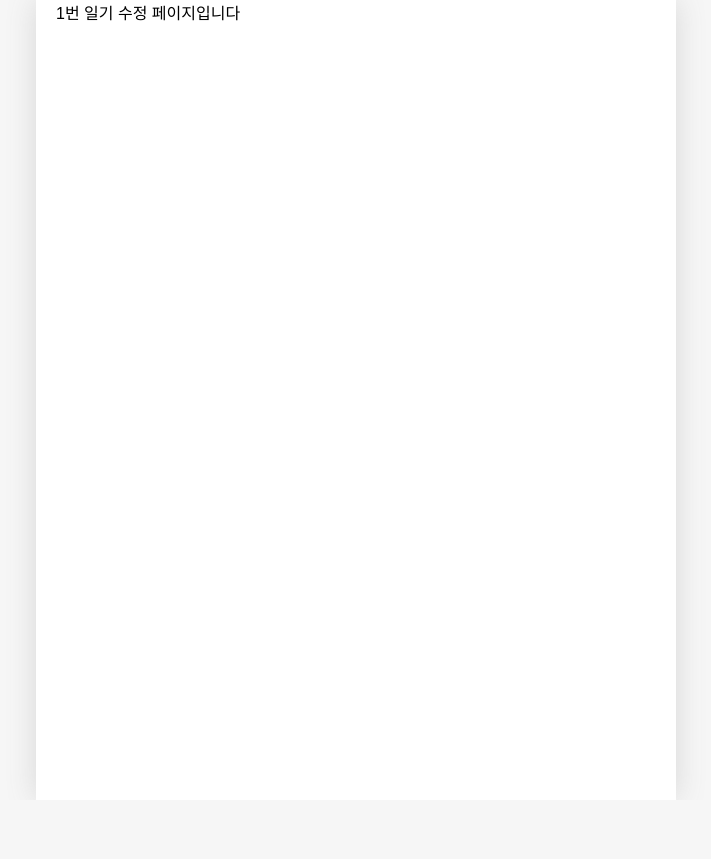
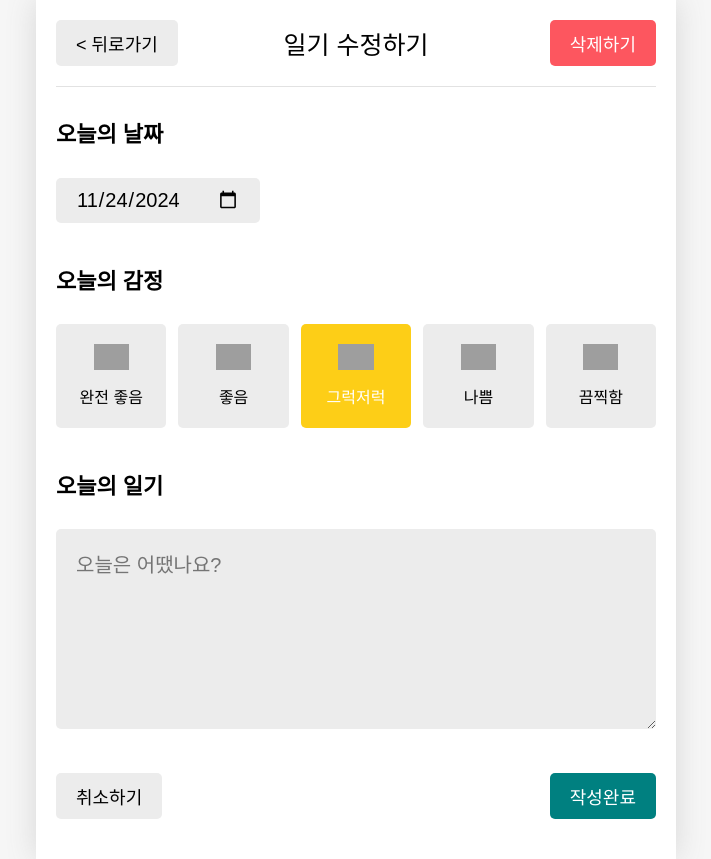
Before and after one commit to JSKangx/oneBite-React, a React (Vite) app in the folder section12/: page /edit/1 in a window 1280 px wide. Shown: the whole page, without its empty margins (284-995 px from the left). Before the commit the page ends 800 px from the top, so only its background shows below. Built offline with nearby package versions, Linux system fonts and the light colour scheme; grey boxes are pictures that could not be loaded; a web font is replaced by a local one.

Commit message:
feature: 일기 삭제 기능 추가

```diff
--- a/section12/src/pages/Edit.jsx
+++ b/section12/src/pages/Edit.jsx
@@ -1,9 +1,56 @@
-import { useParams } from "react-router-dom";
+import { useNavigate, useParams } from "react-router-dom";
+import Header from "../components/Header";
+import Button from "../components/Button";
+import Editor from "../components/Editor";
+import { useContext } from "react";
+import { DiaryDispatchContext, DiaryStateContext } from "../App";
 
 const Edit = () => {
+  const data = useContext(DiaryStateContext);
+  const { onDelete } = useContext(DiaryDispatchContext);
+
+  // 현재 접속한 일기 데이터의 id를 얻어오기
   const params = useParams();
+  const diaryTimestamp = data.find(
+    (item) => Number(item.id) === Number(params.id)
+  ).createdDate;
 
-  return <div>{params.id}번 일기 수정 페이지입니다</div>;
+  // 뒤로가기 버튼을 눌렀을 때 현재 수정하는
+  const navigate = useNavigate();
+
+  const onClickDeleteBtn = () => {
+    const userResponse = window.confirm("일기를 정말 삭제할까요?");
+    if (userResponse) {
+      onDelete(params.id);
+      alert(`${params.id}번 일기가 삭제되었습니다.`);
+      navigate("/", { replace: true });
+      return;
+    }
+  };
+
+  return (
+    <div>
+      <Header
+        title={"일기 수정하기"}
+        leftChild={
+          <Button
+            text={"< 뒤로가기"}
+            onClick={() =>
+              navigate("/", { state: { timestamp: diaryTimestamp } })
+            }
+          />
+        }
+        rightChild={
+          <Button
+            text={"삭제하기"}
+            type={"NEGATIVE"}
+            onClick={onClickDeleteBtn}
+          />
+        }
+      />
+      <Editor />
+    </div>
+  );
 };
 
 export default Edit;
--- a/section12/src/pages/Home.jsx
+++ b/section12/src/pages/Home.jsx
@@ -3,6 +3,7 @@ import Button from "../components/Button";
 import DiaryList from "../components/DiaryList";
 import { useContext, useState } from "react";
 import { DiaryStateContext } from "../App";
+import { useLocation } from "react-router-dom";
 
 const getMonthlyData = (pivotDate, data) => {
   // 이번달의 시작 시간으로 date 객체 생성 후 time stamp로 변경
@@ -35,7 +36,9 @@ const Home = () => {
   const data = useContext(DiaryStateContext);
   const [pivotDate, setPivotDate] = useState(new Date());
 
-  const monthlyData = getMonthlyData(pivotDate, data);
+  let monthlyData = getMonthlyData(pivotDate, data);
+
+  console.log(data);
 
   const onDecreaseMonth = () => {
     setPivotDate(new Date(pivotDate.getFullYear(), pivotDate.getMonth() - 1));
```
